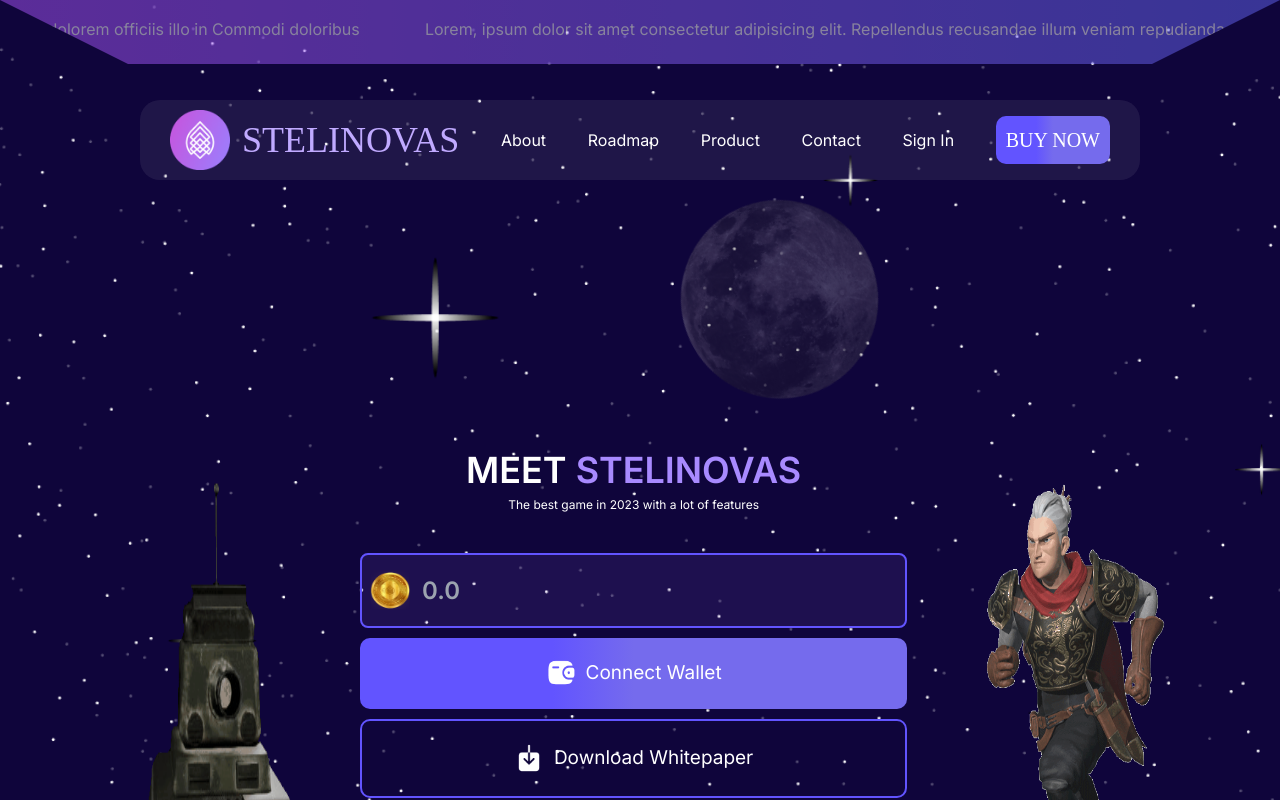
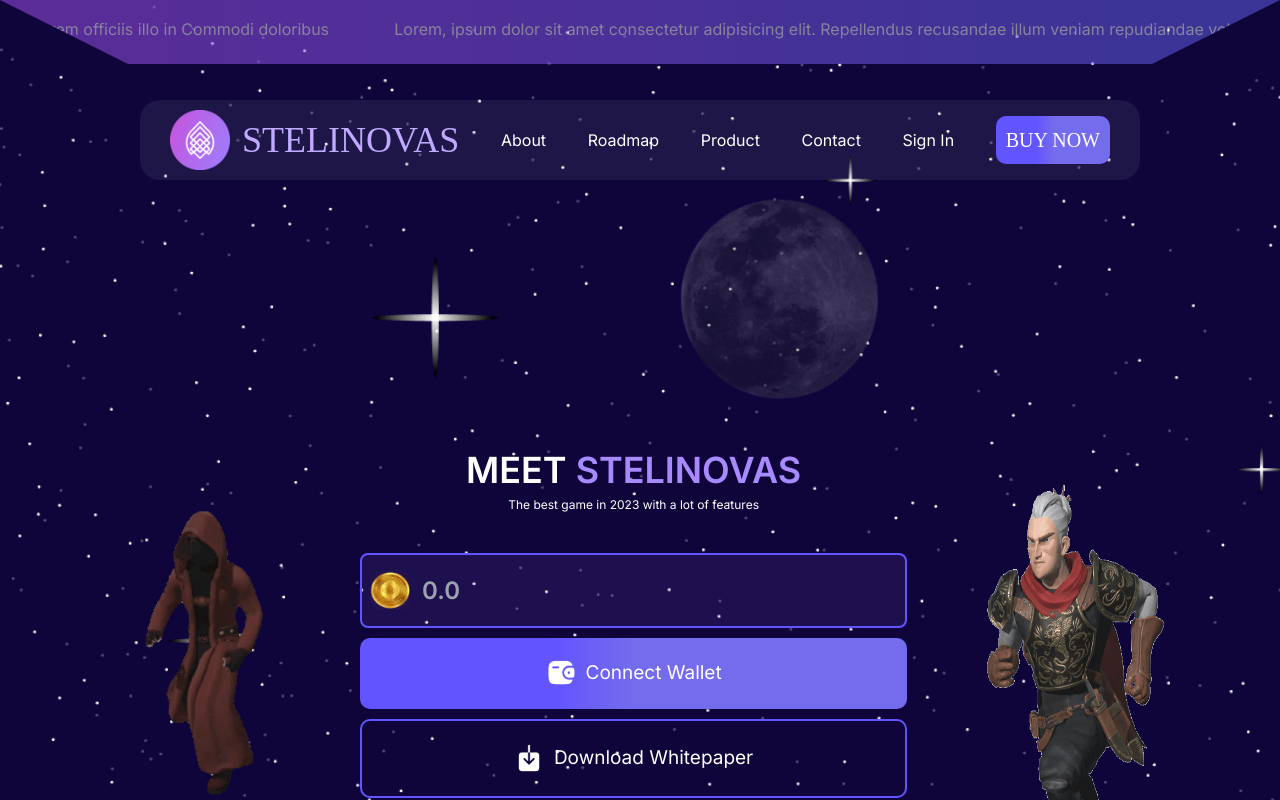
Before and after one commit to dev-ideausher/stelinovas-frontend, a Next.js app: page / in a window 1280 px wide. Shown: the top 800 px of the page. Built offline with nearby package versions, Linux system fonts and the light colour scheme.

Commit message:
contact component added

```diff
--- /dev/null
+++ b/src/app/components/Contact.tsx
@@ -0,0 +1,22 @@
+const Contact = () => {
+  return (
+    <div className="contact-container flex justify-center items-center">
+      <div className="flex flex-col justify-between items-center contact-box">
+        <div className="w-600 h-2 bg-[#a88aff]"></div>
+        <div className="flex justify-between">
+          <div className="pr-40">
+            <p className="text-2xl text-[#a88aff]">DO YOU WANT TO BE FIRST</p>
+            <p className="text-4xl text-white">TO KNOW ABOUT THE GAME?</p>
+          </div>
+          <div className="input-container">
+            <input type="text" placeholder="Your email" />
+            <button>SUBSCRIBE</button>
+          </div>
+        </div>
+        <div className="w-600 h-2 bg-[#a88aff]"></div>
+      </div>
+    </div>
+  );
+};
+
+export default Contact;
--- a/src/app/components/Meet.tsx
+++ b/src/app/components/Meet.tsx
@@ -22,11 +22,10 @@ const Meet = () => {
     >
       <div className="left-div">
         <Image
-          src="/images/tank.gif"
-          width={280}
-          height={280}
+          src="/images/char4.gif"
+          width={1200}
+          height={1800}
           alt="3dicons"
-          className="moon"
         />
       </div>
       <div className="center-div">
--- a/src/app/globals.css
+++ b/src/app/globals.css
@@ -250,3 +250,38 @@ input[type="number"] {
   border-radius: 30px;
   background: rgba(217, 217, 217, 0.2);
 }
+
+/* CONTACT COMPONENT */
+.contact-container {
+  height: 100vh;
+  background-color: #0f053b;
+  margin-top: 450px;
+}
+.contact-box {
+  height: 176px;
+  width: 1100px;
+  background-color: rgba(217, 217, 217, 0.1);
+}
+.input-container {
+  position: relative; /* Allow for absolute positioning of the button */
+  display: inline-block; /* Ensure container doesn't expand to full width */
+}
+
+.input-container input {
+  border: 1px solid #ccc; /* Create the appearance of the input box */
+  border-radius: 5px;
+  padding: 10px;
+  height: 70px; /* Expand the input to fill the container */
+  background-color: rgba(217, 217, 217, 0.2);
+}
+
+.input-container button {
+  position: absolute; /* Position independently within the container */
+  top: 50%;
+  transform: translateY(-50%); /* Vertically center the button */
+  right: 10px; /* Adjust for spacing */
+  border: none; /* Remove default button border */
+  background-color: #a88aff; /* Make button background invisible */
+  border-radius: 7px;
+  padding: 5px;
+}
--- a/src/app/page.tsx
+++ b/src/app/page.tsx
@@ -1,6 +1,7 @@
 "use client";
 
 import About from "./components/About";
+import Contact from "./components/Contact";
 import Features from "./components/Features";
 import Meet from "./components/Meet";
 import Navbar from "./components/Navbar";
@@ -32,6 +33,9 @@ export default function Home() {
       <div className="h-screen">
         <Products />
       </div>
+      <div className="h-screen">
+        <Contact />
+      </div>
     </div>
   );
 }
--- a/tailwind.config.ts
+++ b/tailwind.config.ts
@@ -13,6 +13,9 @@ const config: Config = {
         "gradient-conic":
           "conic-gradient(from 180deg at 50% 50%, var(--tw-gradient-stops))",
       },
+      width:{
+        '600':'600px'
+      }
     },
   },
   plugins: [],
```
Also changed, not shown: public/images/char0.gif (added), public/images/char4.gif (added).
